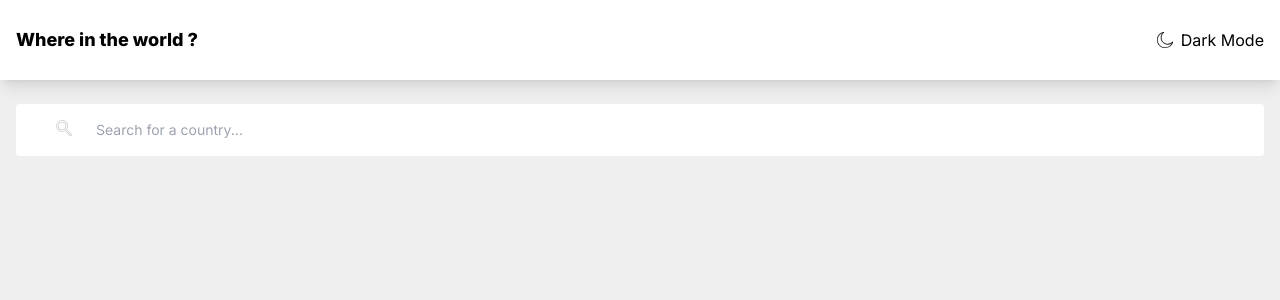
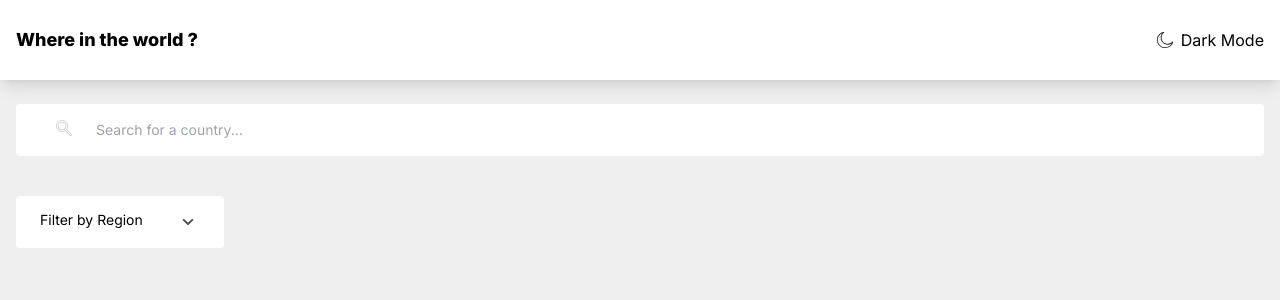
Before and after one commit to tannaz97shr/rest-countries, a Next.js app: page / in a window 1280 px wide. Shown: the top 300 px of the page. Built offline with nearby package versions, Linux system fonts and the light colour scheme.

Commit message:
feat: dropdown button

```diff
--- /dev/null
+++ b/src/components/Dropdown/index.tsx
@@ -0,0 +1,22 @@
+import { IconArrowDown } from "../Icons";
+
+interface DropdownProps {
+  options: {
+    value: string;
+    name: string;
+  }[];
+  className?: string;
+}
+
+const Dropdown = ({ options, className }: DropdownProps) => {
+  return (
+    <div className={` relative w-52 ${className}`}>
+      <button className=" w-full bg-white dark:bg-dark-secondary text-sm py-3.5 px-6 rounded flex justify-between">
+        <span>Filter by Region</span>
+        <IconArrowDown />
+      </button>
+    </div>
+  );
+};
+
+export default Dropdown;
--- a/src/components/Filter/index.tsx
+++ b/src/components/Filter/index.tsx
@@ -1,15 +1,41 @@
+import Dropdown from "../Dropdown";
 import { IconSearch } from "../Icons";
 
 const Filter = () => {
   return (
-    <div>
+    <div className=" flex flex-col">
       <div className="relative">
         <IconSearch className="absolute top-[16px] left-[40px]" />
         <input
-          className="w-full rounded py-4 text-sm pl-20"
+          className="w-full rounded py-4 text-sm pl-20 dark:bg-dark-secondary"
           placeholder="Search for a country..."
         />
       </div>
+      <Dropdown
+        className="mt-10"
+        options={[
+          {
+            value: "africa",
+            name: "africa",
+          },
+          {
+            value: "america",
+            name: "america",
+          },
+          {
+            value: "asia",
+            name: "asia",
+          },
+          {
+            value: "europe",
+            name: "europe",
+          },
+          {
+            value: "oceania",
+            name: "oceania",
+          },
+        ]}
+      />
     </div>
   );
 };
--- a/src/components/Icons/index.tsx
+++ b/src/components/Icons/index.tsx
@@ -106,3 +106,18 @@ export const IconSearch = (props: IconProps) => {
     </svg>
   );
 };
+
+export const IconArrowDown = (props: IconProps) => {
+  return (
+    <svg
+      height="24px"
+      width="24px"
+      xmlns="http://www.w3.org/2000/svg"
+      viewBox="0 0 24 24"
+      fill="#505050"
+      id="down-arrow"
+    >
+      <path d="M17,9.17a1,1,0,0,0-1.41,0L12,12.71,8.46,9.17a1,1,0,0,0-1.41,0,1,1,0,0,0,0,1.42l4.24,4.24a1,1,0,0,0,1.42,0L17,10.59A1,1,0,0,0,17,9.17Z"></path>
+    </svg>
+  );
+};
```
